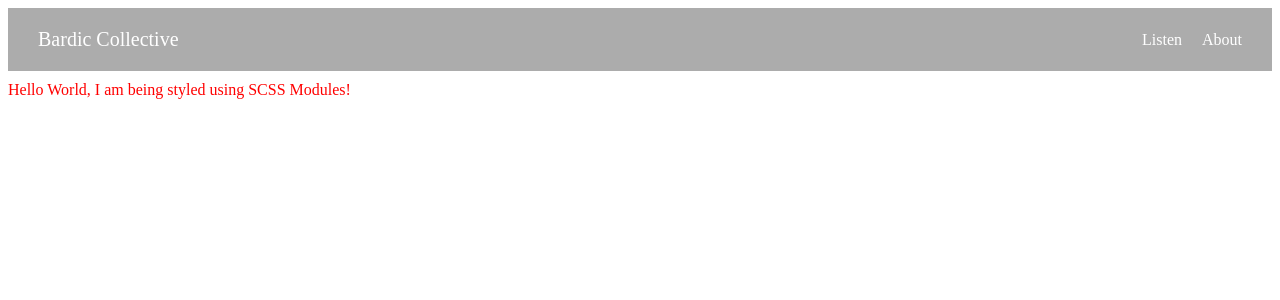
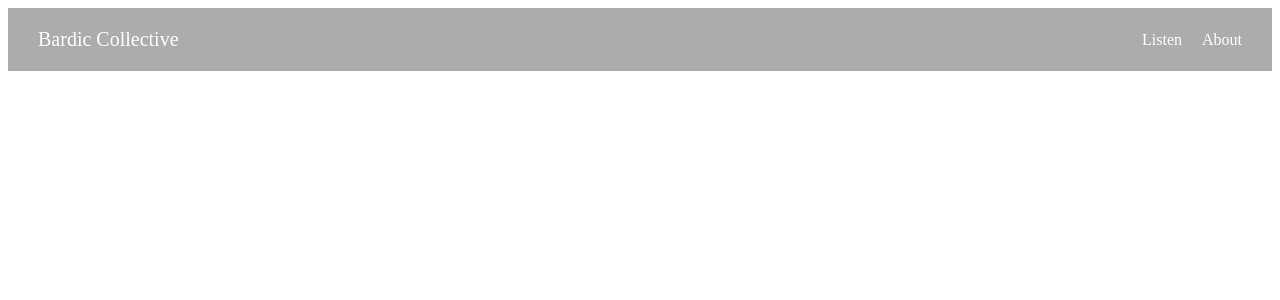
Before and after one commit to BardicCollective/BardicWeb, a Next.js app: page / in a window 1280 px wide. Shown: the top 300 px of the page. Built offline with nearby package versions, Linux system fonts and the light colour scheme.

Commit message:
Remove hello-world component

```diff
--- a/components/hello-world.module.scss
+++ /dev/null
@@ -1,5 +0,0 @@
-$color: red;
-
-.hello {
-  color: $color;
-}
--- a/components/hello-world.tsx
+++ /dev/null
@@ -1,10 +0,0 @@
-import styles from './hello-world.module.scss'
-
-export default function HelloWorld() {
-
-  return (
-    <div className={styles.hello}>
-      Hello World, I am being styled using SCSS Modules!
-    </div>
-  )
-}
--- a/pages/index.tsx
+++ b/pages/index.tsx
@@ -5,7 +5,6 @@ export default function Home() {
   return (
     <div className="app">
       <Nav></Nav>
-      <HelloWorld />
     </div>
   )
 }
```
